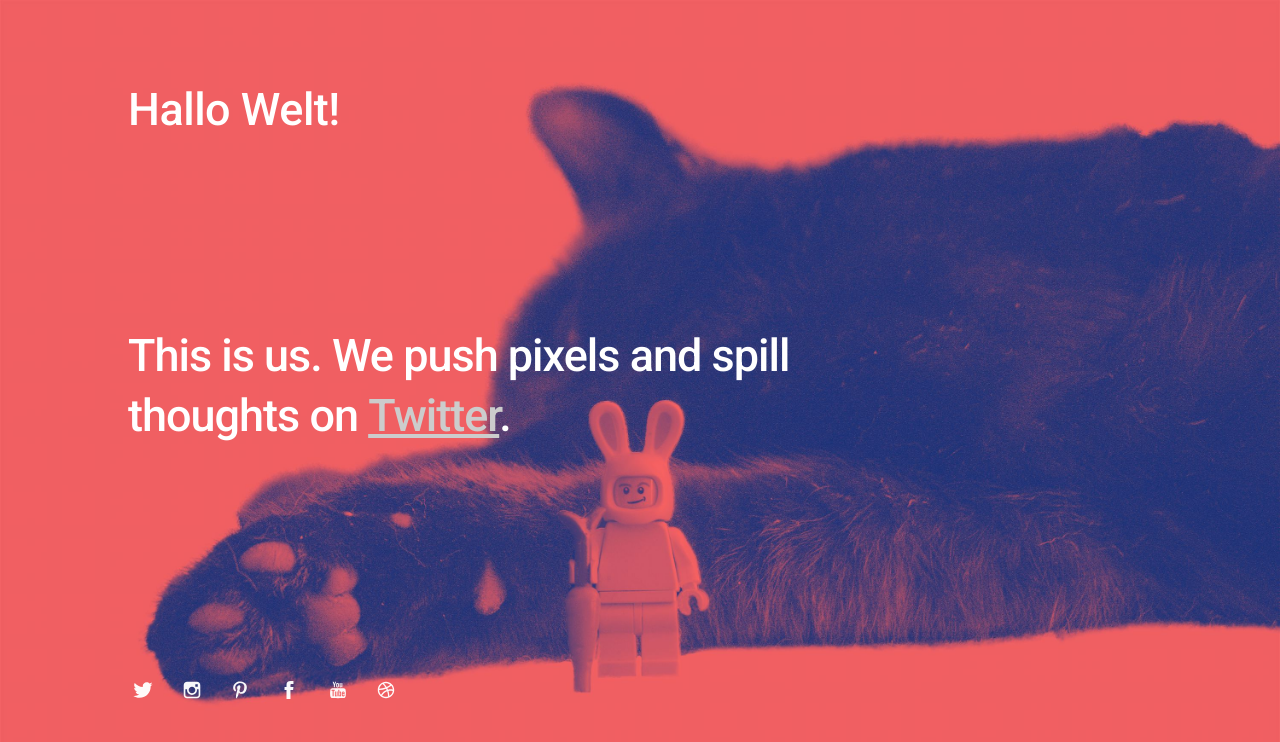
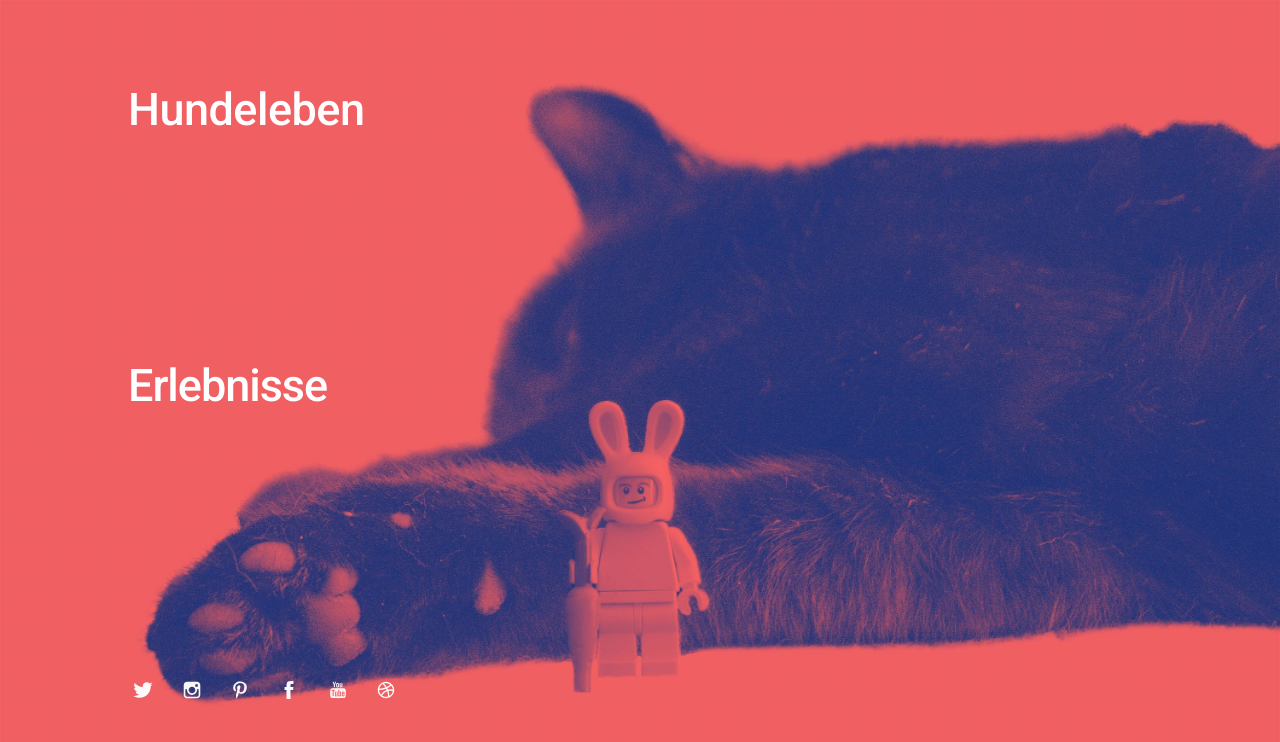
Before and after one commit to Alpenstern/alpenstern.github.io, a plain HTML site: page index.html in a window 1280 px wide. Drawn offline with Linux system fonts and the light colour scheme.

Commit message:
Update index.html

```diff
--- a/index.html
+++ b/index.html
@@ -7,7 +7,7 @@
 	<meta http-equiv="X-UA-Compatible" content="IE=edge" />
 
 	<!-- SEO -->
-	<title>Hasis Fusball Page| Kick it</title>
+	<title>Lyo und seine Freunde| Kick it</title>
 	<meta name="description" content="" />
 	<meta name="robots" content="index, follow" />
 	<meta name="referrer" content="always" />
@@ -42,13 +42,13 @@
 
 		<div class="logo">
 
-			<h1>Hallo Welt!</h1>
+			<h1>Hundeleben</h1>
 
 		</div>
 
 		<div class="bio">
 
-			<p>This is us. We push pixels and spill thoughts on <a href="#">Twitter</a>.</p>
+			<p>Erlebnisse</p>
 
 		</div>
 
```
